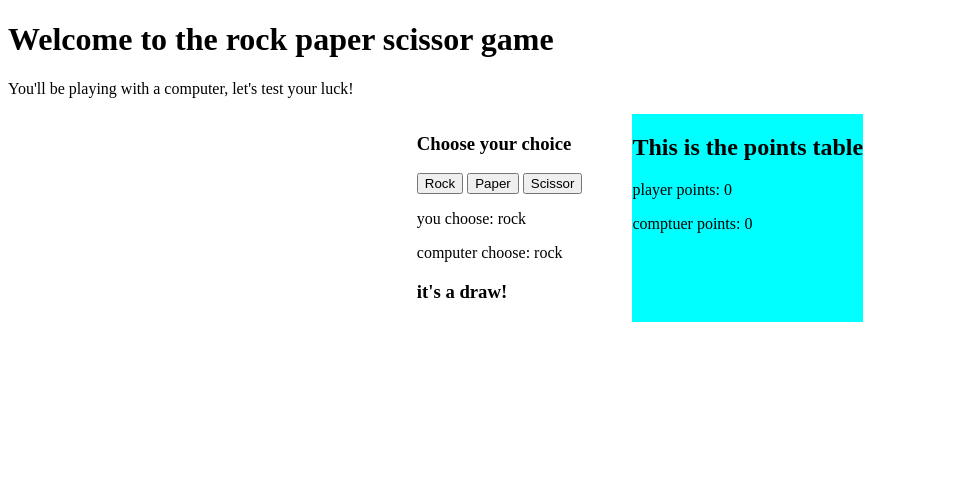
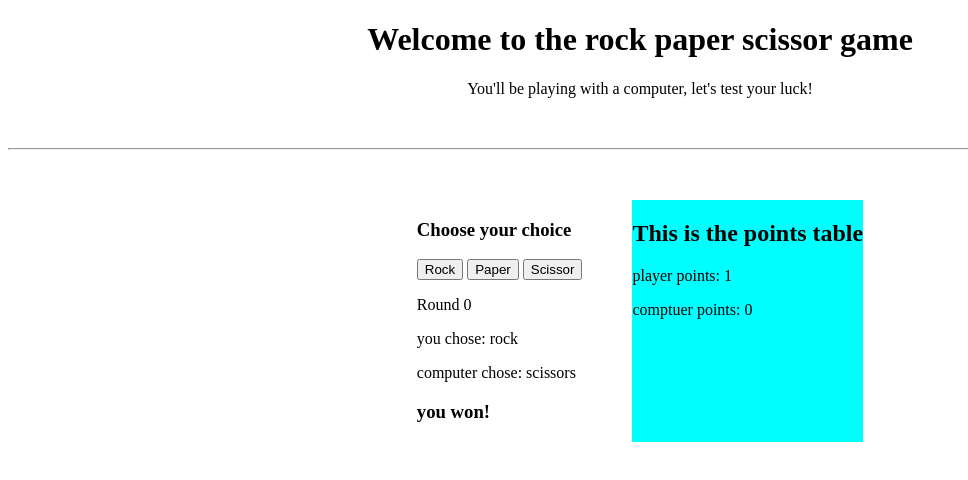
Before and after one commit to sajidmohd717/odin-rock-paper-scissors, a plain HTML site: page index.html in a window 1280 px wide. Both pictures are taken after a click on the button "Rock". Shown: the whole page, without its empty margins (0-968 px from the left). Drawn offline with Linux system fonts and the light colour scheme.

Commit message:
improved UI trastically, if want to work on this again also can, but for now, it's good, can play the game on the website if you want to

```diff
--- a/index.html
+++ b/index.html
@@ -10,15 +10,27 @@
 </head>
 
 <body>
+    <div class="introduction">
         <h1>Welcome to the rock paper scissor game</h1>
         <p>You'll be playing with a computer, let's test your luck!</p>
+    </div>
+
+    <hr>
+
     <div class="container">
-        <div class="gameBodyDiv">
+        <div class="game-table">
+            <div class="choice-cointainer">
                 <h3>Choose your choice</h3>
                 <button id="rock">Rock</button>
                 <button id="paper">Paper</button>
                 <button id="scissors">Scissor</button>
             </div>
+
+            <div class="gameBodyDiv">
+
+            </div>
+        </div>
+
         <div class="pointsTable">
             <h2>This is the points table</h2>
             <p class="playerPoints">Player Points: 0</p>
--- a/index.js
+++ b/index.js
@@ -1,43 +1,33 @@
+// Variables
+
 let playerpts = 0
 let computerpts = 0
-
-
-
-function getComputerselection() {
-  let availableselections = ["rock", "paper", "scissors"];
-  let compSelection = Math.floor(Math.random() * availableselections.length);
-
-  console.log(availableselections[compSelection]);
-  return availableselections[compSelection];
-}
-
-function updateCurrentPoints(playerpts, computerpts) {
-  const playerPoints = document.querySelector('.playerPoints')
-  const ComputerPoints = document.querySelector('.computerPoints')
-  const pointsTable = document.querySelector('.pointsTable')
-
-  playerPoints.textContent = "player points: " + playerpts;
-  ComputerPoints.textContent = "comptuer points: " + computerpts;
-
-}
-
 
 let buttons = document.querySelectorAll('button')
 let gameBodyDiv = document.querySelector('.gameBodyDiv')
 let gameResult;
 
+let round_no = 0
+
+
 buttons.forEach((button) => {
   button.addEventListener('click', () => {
     playerSelection = button.id
 
-    let computerSelection = getComputerselection()
+    clearBody()
+
+    let computerSelection = getComputerSelection()
     let gameResult = document.createElement('h3')
 
     const playerChoiceP = document.createElement('p')
     const computerChoiceP = document.createElement('p')
-    playerChoiceP.textContent = "you choose: " + playerSelection
+    const roundNumber = document.createElement('p')
+    roundNumber.textContent = "Round " + round_no
+    round_no ++;
+    gameBodyDiv.appendChild(roundNumber)
+    playerChoiceP.textContent = "you chose: " + playerSelection
     gameBodyDiv.appendChild(playerChoiceP)
-    computerChoiceP.textContent = "computer choose: " + computerSelection
+    computerChoiceP.textContent = "computer chose: " + computerSelection
     gameBodyDiv.appendChild(computerChoiceP)
 
 
@@ -60,3 +50,26 @@ buttons.forEach((button) => {
     gameBodyDiv.appendChild(gameResult)
   })
 })
+
+function getComputerSelection() {
+  let availableselections = ["rock", "paper", "scissors"];
+  let compSelection = Math.floor(Math.random() * availableselections.length);
+
+  console.log(availableselections[compSelection]);
+  return availableselections[compSelection];
+}
+
+function updateCurrentPoints(playerpts, computerpts) {
+  const playerPoints = document.querySelector('.playerPoints')
+  const ComputerPoints = document.querySelector('.computerPoints')
+  const pointsTable = document.querySelector('.pointsTable')
+
+  playerPoints.textContent = "player points: " + playerpts;
+  ComputerPoints.textContent = "comptuer points: " + computerpts;
+
+}
+
+function clearBody()
+{
+    document.querySelector(".gameBodyDiv").innerHTML = "";
+}
--- a/style.css
+++ b/style.css
@@ -1,3 +1,11 @@
+.introduction {
+    text-align: center;
+}
+
+hr {
+    margin: 50px 0px;
+}
+
 .pointsTable {
     background-color: aqua;
 }
```
Lines whose indentation alone changed are shown as unchanged.
